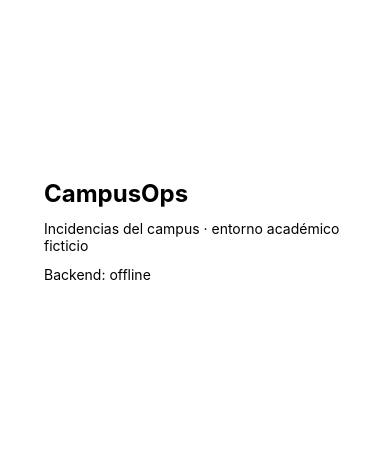
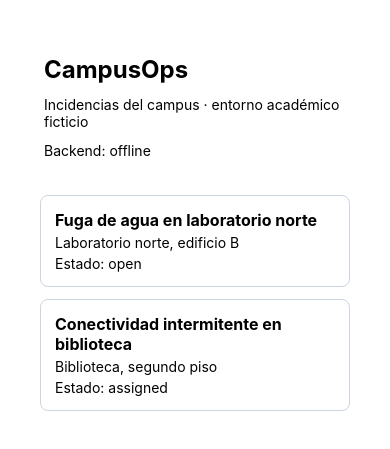
Before and after one commit to OscarEL1/CampusOPS-E03, a React Native app: screen / in a window 390 px wide. Shown: the part 191-640 px from the top of the page. Built offline with nearby package versions, Linux system fonts and the light colour scheme; no server answers.

Commit message:
feat: add incident architecture skeleton

```diff
--- a/App.tsx
+++ b/App.tsx
@@ -3,19 +3,30 @@ import { StyleSheet, Text, View } from 'react-native';
 import { StatusBar } from 'expo-status-bar';
 
 import { getBackendHealth } from './src/api/courseBackend';
+import { createCampusOpsQueries } from './src/app/composition';
+import { IncidentDetailScreen } from './src/campusops/ui/IncidentDetailScreen';
+import { IncidentListScreen } from './src/campusops/ui/IncidentListScreen';
+import type { Incident } from './src/campusops/domain/incident';
 
 export default function App() {
   const [status, setStatus] = useState<'checking' | 'available' | 'offline'>('checking');
+  const [incidents, setIncidents] = useState<readonly Incident[]>([]);
+  const [selectedIncidentId, setSelectedIncidentId] = useState<string | null>(null);
 
   useEffect(() => {
     let active = true;
     getBackendHealth()
       .then(() => active && setStatus('available'))
       .catch(() => active && setStatus('offline'));
+    createCampusOpsQueries()
+      .listIncidents()
+      .then((items) => active && setIncidents(items));
     return () => {
       active = false;
     };
   }, []);
+
+  const selectedIncident = incidents.find((incident) => incident.id === selectedIncidentId) ?? null;
 
   return (
     <View style={styles.screen}>
@@ -24,6 +35,11 @@ export default function App() {
         <Text>Incidencias del campus · entorno académico ficticio</Text>
         <Text testID="backend-status">Backend: {status}</Text>
       </View>
+      {selectedIncident ? (
+        <IncidentDetailScreen incident={selectedIncident} onBack={() => setSelectedIncidentId(null)} />
+      ) : (
+        <IncidentListScreen incidents={incidents} onSelect={setSelectedIncidentId} />
+      )}
       <StatusBar style="auto" />
     </View>
   );
--- /dev/null
+++ b/src/app/composition.ts
@@ -0,0 +1,6 @@
+import { createIncidentQueries, type IncidentQueries } from '../campusops/application/incidentQueries';
+import { InMemoryIncidentRepository } from '../campusops/infrastructure/inMemoryIncidentRepository';
+
+export function createCampusOpsQueries(): IncidentQueries {
+  return createIncidentQueries(new InMemoryIncidentRepository());
+}
--- /dev/null
+++ b/src/campusops/application/incidentQueries.ts
@@ -0,0 +1,13 @@
+import type { Incident, IncidentRepository } from '../domain/incident';
+
+export type IncidentQueries = Readonly<{
+  listIncidents(): Promise<readonly Incident[]>;
+  getIncident(id: string): Promise<Incident | null>;
+}>;
+
+export function createIncidentQueries(repository: IncidentRepository): IncidentQueries {
+  return {
+    listIncidents: () => repository.list(),
+    getIncident: (id) => repository.getById(id),
+  };
+}
--- /dev/null
+++ b/src/campusops/domain/incident.ts
@@ -0,0 +1,15 @@
+import type { IncidentCategory, IncidentStatus } from '../contracts';
+
+export type Incident = Readonly<{
+  id: string;
+  title: string;
+  category: IncidentCategory;
+  description: string;
+  location: string;
+  status: IncidentStatus;
+}>;
+
+export interface IncidentRepository {
+  list(): Promise<readonly Incident[]>;
+  getById(id: string): Promise<Incident | null>;
+}
--- /dev/null
+++ b/src/campusops/infrastructure/inMemoryIncidentRepository.ts
@@ -0,0 +1,30 @@
+import type { Incident, IncidentRepository } from '../domain/incident';
+
+const incidents: readonly Incident[] = [
+  {
+    id: 'campus-inc-001',
+    title: 'Fuga de agua en laboratorio norte',
+    category: 'water',
+    description: 'Se observa una fuga cercana al área de lavabos del laboratorio.',
+    location: 'Laboratorio norte, edificio B',
+    status: 'open',
+  },
+  {
+    id: 'campus-inc-002',
+    title: 'Conectividad intermitente en biblioteca',
+    category: 'connectivity',
+    description: 'La conexión inalámbrica se interrumpe durante periodos breves.',
+    location: 'Biblioteca, segundo piso',
+    status: 'assigned',
+  },
+];
+
+export class InMemoryIncidentRepository implements IncidentRepository {
+  async list(): Promise<readonly Incident[]> {
+    return incidents;
+  }
+
+  async getById(id: string): Promise<Incident | null> {
+    return incidents.find((incident) => incident.id === id) ?? null;
+  }
+}
--- /dev/null
+++ b/src/campusops/ui/IncidentDetailScreen.tsx
@@ -0,0 +1,29 @@
+import { Pressable, StyleSheet, Text, View } from 'react-native';
+
+import type { Incident } from '../domain/incident';
+
+type IncidentDetailScreenProps = Readonly<{
+  incident: Incident;
+  onBack: () => void;
+}>;
+
+export function IncidentDetailScreen({ incident, onBack }: IncidentDetailScreenProps) {
+  return (
+    <View style={styles.screen}>
+      <Pressable accessibilityRole="button" onPress={onBack}>
+        <Text style={styles.back}>Volver a incidencias</Text>
+      </Pressable>
+      <Text style={styles.title}>{incident.title}</Text>
+      <Text>Categoría: {incident.category}</Text>
+      <Text>Ubicación: {incident.location}</Text>
+      <Text>Estado: {incident.status}</Text>
+      <Text>{incident.description}</Text>
+    </View>
+  );
+}
+
+const styles = StyleSheet.create({
+  screen: { flex: 1, gap: 12, padding: 24 },
+  back: { color: '#1d4ed8', fontWeight: '600' },
+  title: { fontSize: 22, fontWeight: '700' },
+});
--- /dev/null
+++ b/src/campusops/ui/IncidentListScreen.tsx
@@ -0,0 +1,29 @@
+import { Pressable, StyleSheet, Text, View } from 'react-native';
+
+import type { Incident } from '../domain/incident';
+
+type IncidentListScreenProps = Readonly<{
+  incidents: readonly Incident[];
+  onSelect: (id: string) => void;
+}>;
+
+export function IncidentListScreen({ incidents, onSelect }: IncidentListScreenProps) {
+  return (
+    <View style={styles.list}>
+      {incidents.length === 0 ? <Text>No hay incidencias sintéticas.</Text> : null}
+      {incidents.map((item) => (
+        <Pressable accessibilityRole="button" key={item.id} onPress={() => onSelect(item.id)} style={styles.item}>
+          <Text style={styles.title}>{item.title}</Text>
+          <Text>{item.location}</Text>
+          <Text>Estado: {item.status}</Text>
+        </Pressable>
+      ))}
+    </View>
+  );
+}
+
+const styles = StyleSheet.create({
+  list: { gap: 12, padding: 16 },
+  item: { borderWidth: 1, borderColor: '#cbd5e1', borderRadius: 8, gap: 4, padding: 14 },
+  title: { fontSize: 16, fontWeight: '700' },
+});
```
Also changed, not shown: 1 other file (tests, documents, lock files or other folders).
